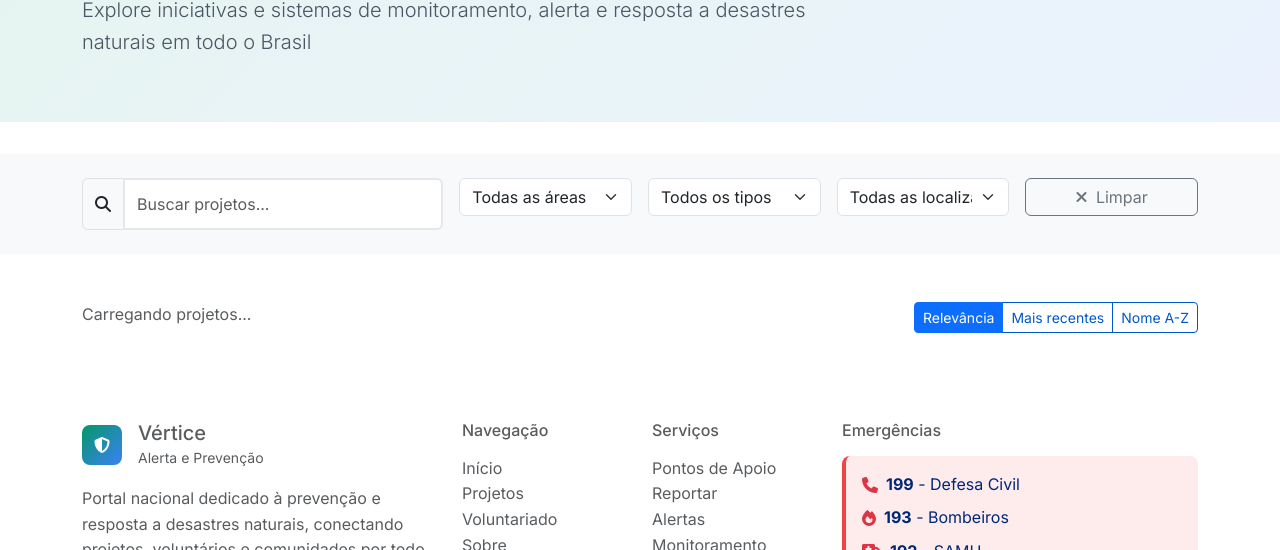
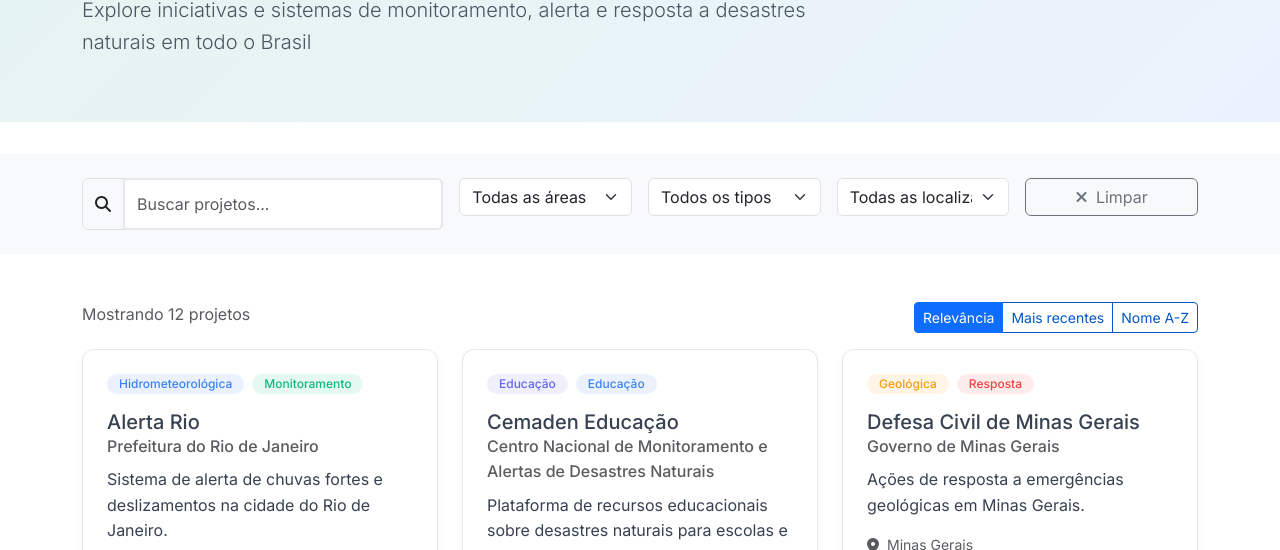
Before and after one commit to amimarinho/gs-vertice, a plain HTML site: page projetos.html in a window 1280 px wide. Shown: the part 250-800 px from the top of the page. Drawn offline with nearby package versions, Linux system fonts and the light colour scheme.

Commit message:
Fix erro JS não carregando projetos

```diff
--- a/projetos.html
+++ b/projetos.html
@@ -234,9 +234,8 @@
                 >
               </li>
               <li><a href="./reportar.html" class="text-muted">Reportar</a></li>
-              <!-- TODO: Atualizar links 'Alertas' e 'Monitoramento' quando as páginas estiverem disponíveis -->
-              <li><a href="./projetos.html" class="text-muted">Alertas</a></li>
-              <li><a href="./projetos.html" class="text-muted">Monitoramento</a></li>
+              <li><a href="#" class="text-muted">Alertas</a></li>
+              <li><a href="#" class="text-muted">Monitoramento</a></li>
             </ul>
           </div>
           <div class="col-lg-4 mb-4">
@@ -282,7 +281,7 @@
     <!-- JS Customizado -->
     <script src="./js/data.js"></script>
     <script src="./js/script.js"></script>
-    </script>
+    <script src="./js/projetos.js"></script>
     <script
       defer
       src="https://static.cloudflareinsights.com/beacon.min.js/vcd15cbe7772f49c399c6a5babf22c1241717689176015"
```
